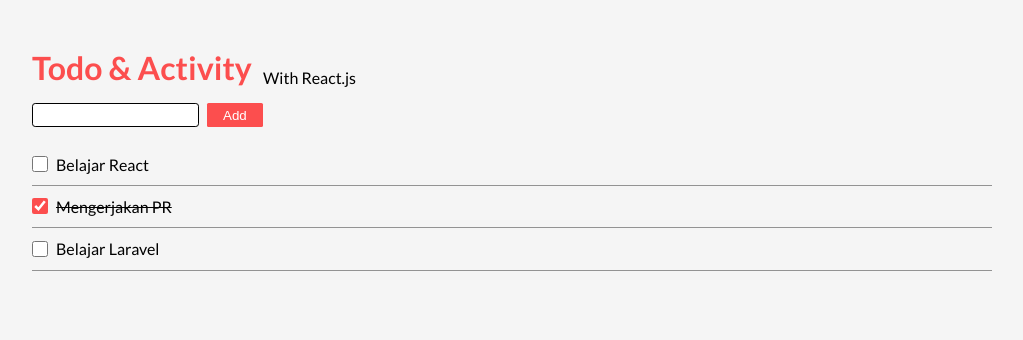
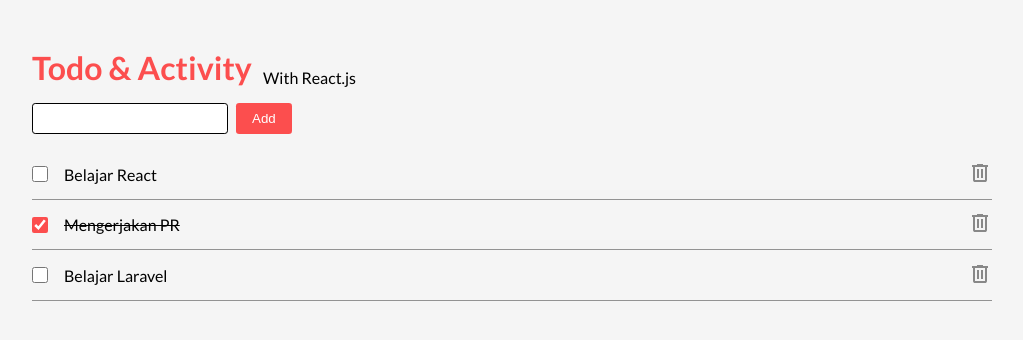
Before and after one commit to Falrafa4/todo-activity-react, a React (Vite) app: page / in a window 1280 px wide. Shown: the top 340 px of the page, without its empty margins (128-1151 px from the left). Built offline with nearby package versions, Linux system fonts and the light colour scheme.

Commit message:
feat: delete todo and message for empty todo

```diff
--- a/src/App.jsx
+++ b/src/App.jsx
@@ -14,10 +14,6 @@ const initialTodos = [
 function App() {
   const [todos, setTodos] = useState(initialTodos);
 
-  function handleChangeTodo() {
-    console.log('Done clicked')
-  }
-
   function handleAddTodo(title) {
     const newTodo = {
       id: id++,
@@ -28,11 +24,32 @@ function App() {
     setTodos([...todos, newTodo]);
   }
 
+  function handleChangeTodo(todo) {
+    const updatedTodo = todos.map(item => {
+      if (item.id === todo.id) {
+        // insert data baru
+        return todo;
+      } else {
+        // insert data lama
+        return item;
+      }
+    });
+    setTodos(updatedTodo);
+  }
+
+  function handleDeleteTodo(todo) {
+    setTodos(
+      todos.filter(item =>
+        item.id !== todo.id
+      )
+    )
+  }
+
   return (
     <main>
       <Header />
       <TodoForm onAddTodo={handleAddTodo} />
-      <TodoList todos={todos} setTodos={setTodos} onChange={handleChangeTodo} />
+      <TodoList todos={todos} setTodos={setTodos} onChange={handleChangeTodo} onDelete={handleDeleteTodo} />
     </main>
   )
 }
--- a/src/components/TodoForm.css
+++ b/src/components/TodoForm.css
@@ -5,7 +5,8 @@ form {
 }
 
 form input {
-    padding: 0.2rem 0.5rem;
+    font-size: 1rem;
+    padding: 0.3rem 0.5rem;
     border-radius: 0.2rem;
     outline: none;
     border: 1px solid black;
@@ -21,7 +22,7 @@ button {
     background-color: var(--primary);
     border: none;
     outline: none;
-    border-radius: 0.1rem;
+    border-radius: 0.2rem;
     font-weight: 500;
     color: white;
     cursor: pointer;
--- a/src/components/TodoForm.jsx
+++ b/src/components/TodoForm.jsx
@@ -9,11 +9,11 @@ export default function TodoForm({ onAddTodo }) {
     }
 
     function handleClick(e) {
+        e.preventDefault();
         if (todo.trim() === '') {
             alert("Don't Empty!");
             return;
         }
-        e.preventDefault();
         setTodo("");
         onAddTodo(todo);
     }
--- a/src/components/TodoItem.css
+++ b/src/components/TodoItem.css
@@ -8,3 +8,17 @@ li:hover {
     background-color: #efefef;
     cursor: pointer;
 }
+
+.todo-item {
+    display: flex;
+    gap: 1rem;
+    align-items: center;
+}
+
+.delete-icon svg {
+    transition: fill .3s;
+}
+
+.delete-icon:hover svg {
+    fill: #000;
+}
--- a/src/components/TodoItem.jsx
+++ b/src/components/TodoItem.jsx
@@ -1,10 +1,26 @@
 import "./TodoItem.css";
 
-export default function TodoItem({ title, done, onChange }) {
+export default function TodoItem({ todo, onChange, onDelete }) {
+    function handleChangeDone(e) {
+        const newTodo = { ...todo, done: e.target.checked };
+        onChange(newTodo);
+    }
+
+    function handleDeleteTodo() {
+        onDelete(todo);
+    }
+
     return (
         <li>
-            <input type="checkbox" checked={done && true} onChange={onChange} />
-            {done ? <del>{title}</del> : title}
+            <div className="todo-item">
+                <input type="checkbox" checked={todo.done} onChange={handleChangeDone} />
+                {todo.done ? <del>{todo.title}</del> : todo.title}
+            </div>
+            <div className="delete-icon" onClick={handleDeleteTodo}>
+                <svg xmlns="http://www.w3.org/2000/svg" height="24px" viewBox="0 -960 960 960" width="24px" fill="#888888">
+                    <path d="M280-120q-33 0-56.5-23.5T200-200v-520h-40v-80h200v-40h240v40h200v80h-40v520q0 33-23.5 56.5T680-120H280Zm400-600H280v520h400v-520ZM360-280h80v-360h-80v360Zm160 0h80v-360h-80v360ZM280-720v520-520Z" />
+                </svg>
+            </div>
         </li>
     )
 }
--- a/src/components/TodoList.css
+++ b/src/components/TodoList.css
@@ -1,17 +1,11 @@
-/* .todo-list {
-    padding-inline: 2rem;
-} */
-
 .todo-list ul {
     list-style: none;
-    /* display: flex;
-    flex-direction: column;
-    gap: 0.5rem; */
 }
 
 .todo-list ul li {
     padding-block: 0.7rem;
     display: flex;
+    justify-content: space-between;
     align-items: center;
     gap: 0.5rem;
     border-bottom: 1px solid rgba(0, 0, 0, 0.4);
--- a/src/components/TodoList.jsx
+++ b/src/components/TodoList.jsx
@@ -1,13 +1,14 @@
 import TodoItem from "./TodoItem";
 import "./TodoList.css";
 
-export default function TodoList({ todos, onChange }) {
+export default function TodoList({ todos, onChange, onDelete }) {
     return (
         <div className="todo-list">
             <ul>
                 {todos.map((todo) => (
-                    <TodoItem key={todo.id} {...todo} onChange={onChange} />
+                    <TodoItem key={todo.id} todo={todo} onChange={onChange} onDelete={onDelete} />
                 ))}
+                {todos.length === 0 && <p><em>Todo List kosong.</em></p>}
             </ul>
         </div>
     )
```
